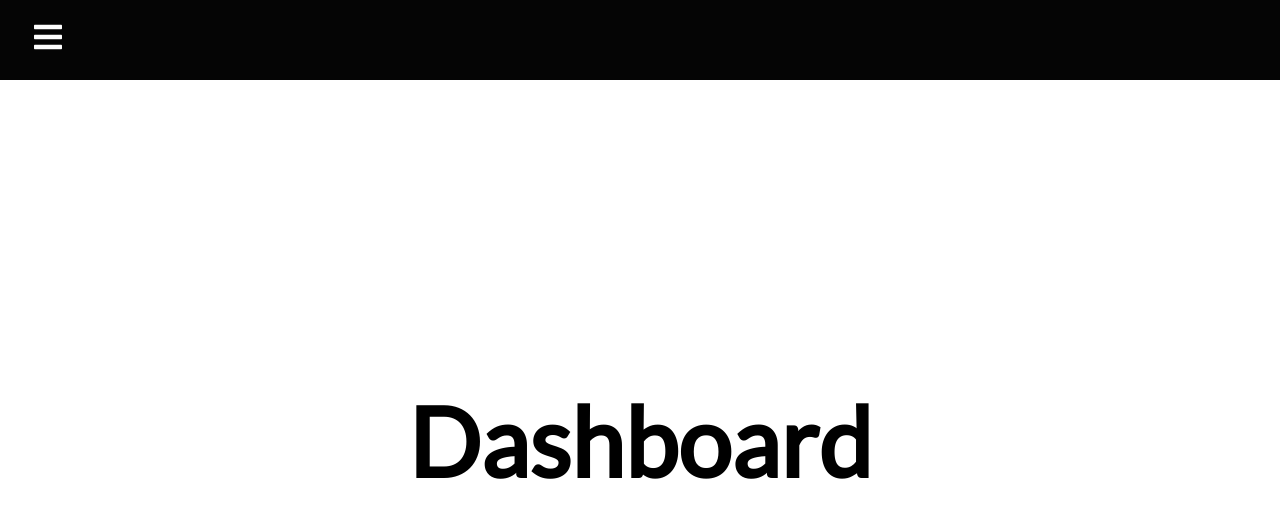
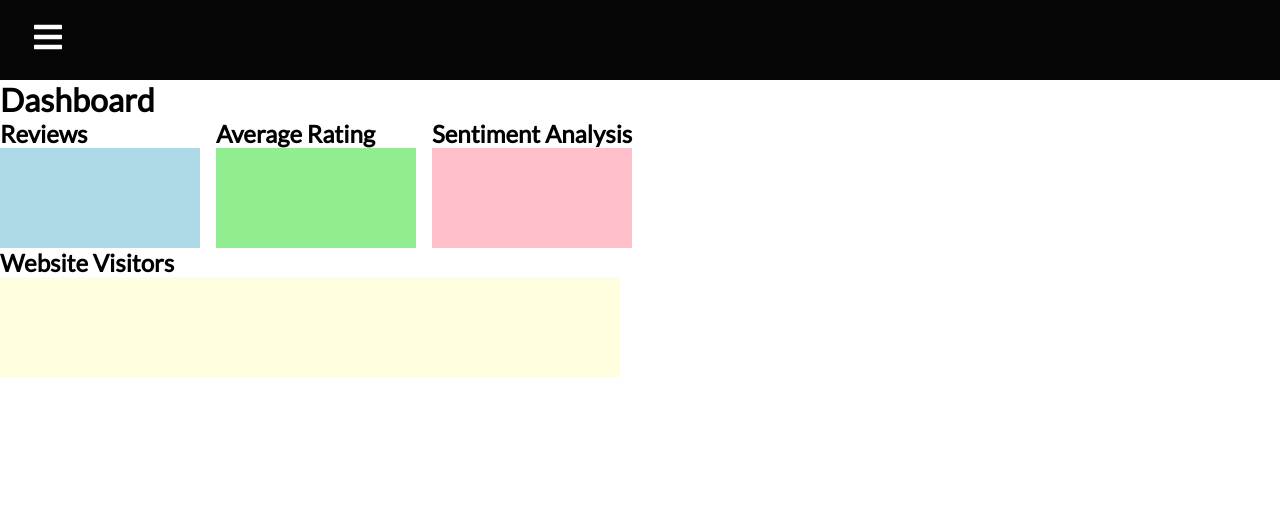
Before and after one commit to connorb023/dashboard, a React (Create React App) app: page / in a window 1280 px wide. Shown: the top 518 px of the page. Built offline with nearby package versions, Linux system fonts and the light colour scheme.

Commit message:
dashboard views

```diff
--- a/src/components/Dashboard.js
+++ b/src/components/Dashboard.js
@@ -3,7 +3,7 @@ import React from 'react';
 const Dashboard = () => {
   return (
     <div>
-      <h1>Dashboard</h1>
+
     </div>
   );
 };
--- a/src/pages/Home.js
+++ b/src/pages/Home.js
@@ -1,11 +1,37 @@
 import React from 'react';
 
-function Home() {
+const Dashboard = () => {
   return (
-    <div className='home'>
+    <div>
       <h1>Dashboard</h1>
+      <div style={{ display: 'flex', alignItems: 'center' }}>
+        <div style={{ marginRight: '1rem' }}>
+          <h2>Reviews</h2>
+          <div style={{ backgroundColor: 'lightblue', height: '100px', width: '200px' }}>
+            {/* Add content for reviews container here */}
+          </div>
+        </div>
+        <div style={{ marginRight: '1rem' }}>
+          <h2>Average Rating</h2>
+          <div style={{ backgroundColor: 'lightgreen', height: '100px', width: '200px' }}>
+            {/* Add content for average rating container here */}
+          </div>
+        </div>
+        <div style={{ marginRight: '1rem' }}>
+          <h2>Sentiment Analysis</h2>
+          <div style={{ backgroundColor: 'pink', height: '100px', width: '200px' }}>
+            {/* Add content for sentiment analysis container here */}
+          </div>
+        </div>
+      </div>
+      <div>
+        <h2>Website Visitors</h2>
+        <div style={{ backgroundColor: 'lightyellow', height: '100px', width: '620px' }}>
+          {/* Add content for website visitors container here */}
+        </div>
+      </div>
     </div>
   );
-}
+};
 
-export default Home;
+export default Dashboard;
```
